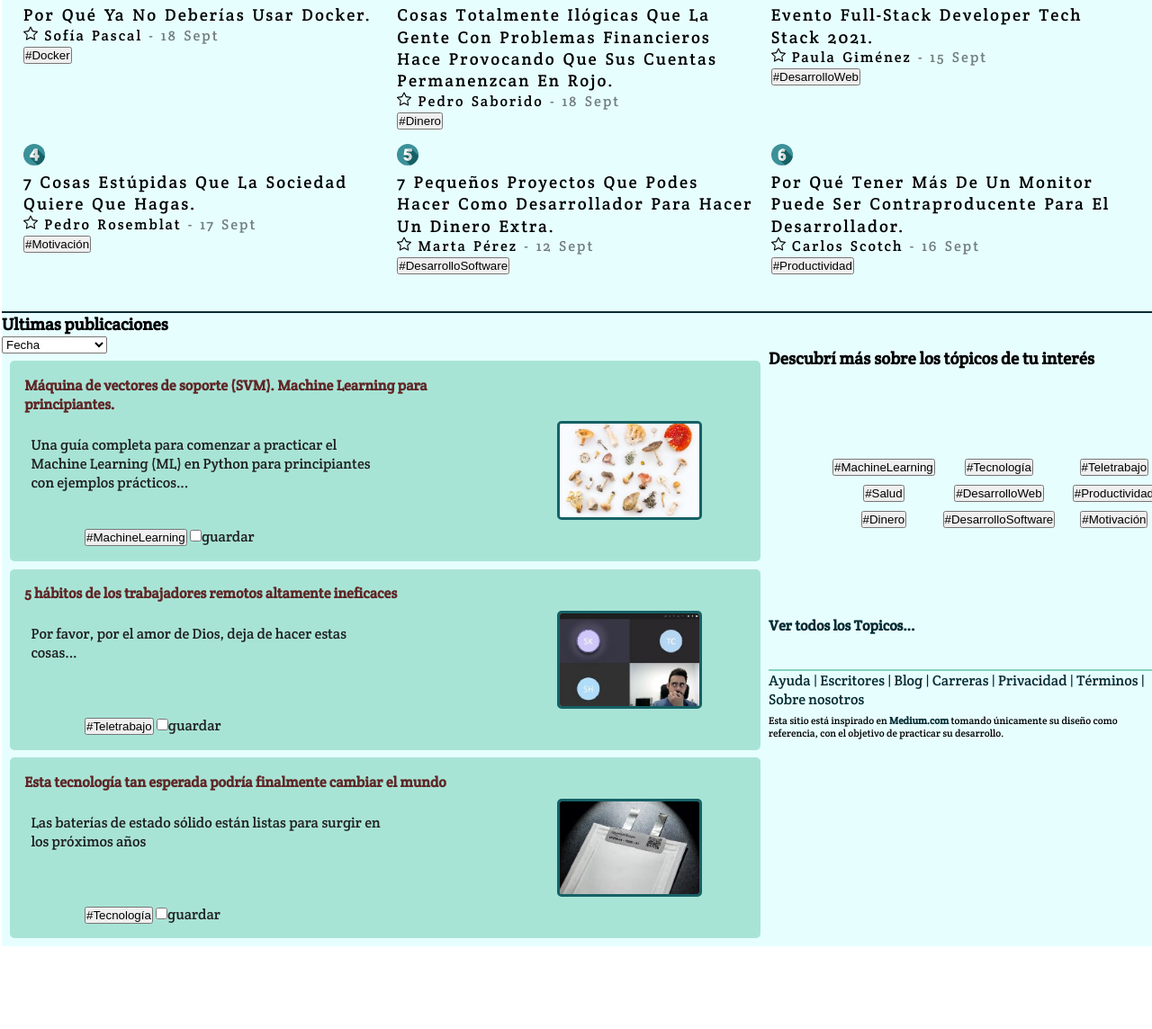
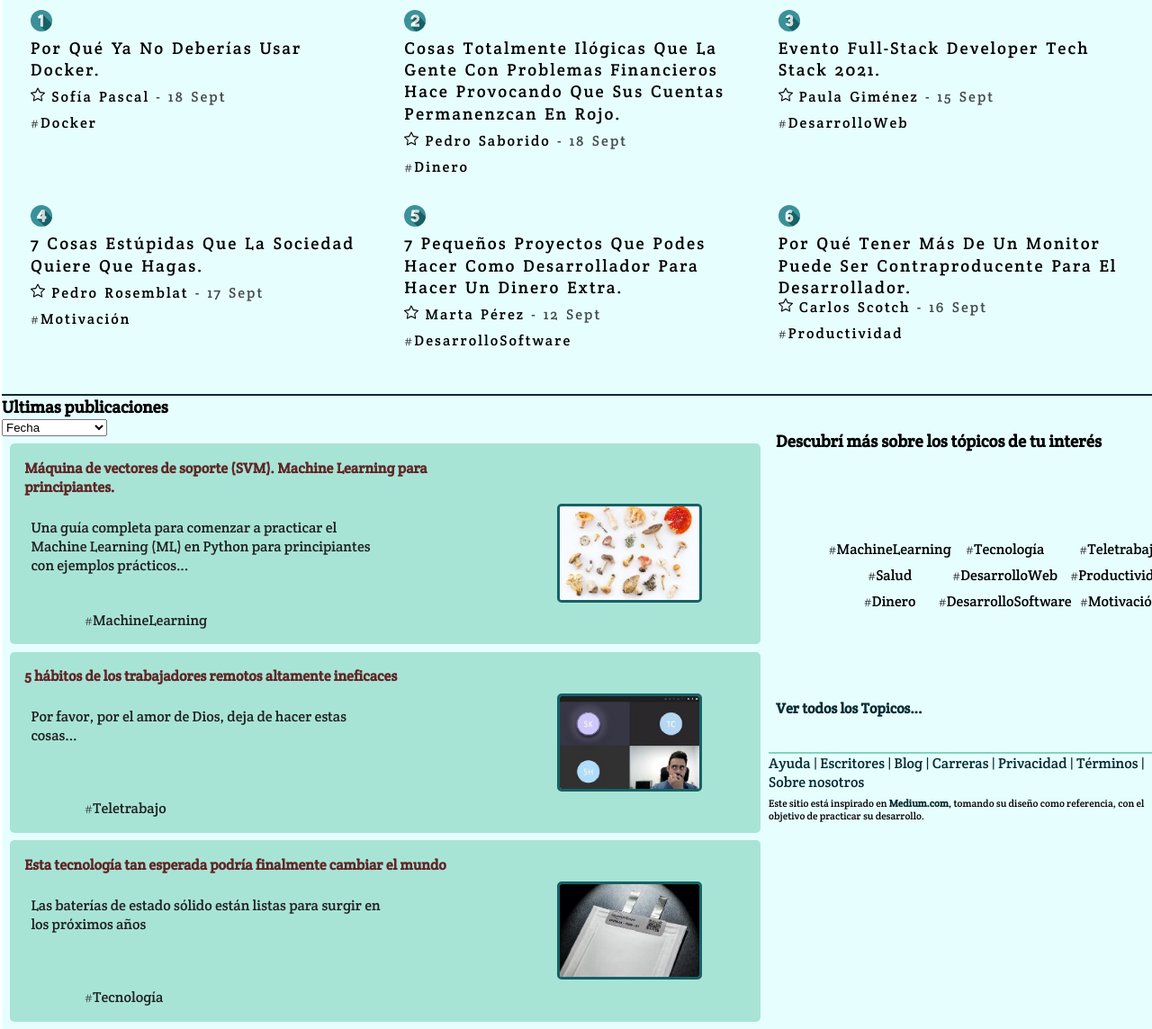
Before and after one commit to GerardoDR/dw-coder, a website: page index.html in a window 1280 px wide. Shown: the part 370-1514 px from the top of the page at 90% size. Before the commit the page ends 1422 px from the top, so only its background shows below. Drawn offline with Linux system fonts and the light colour scheme.

Commit message:
Reemplazo de buttons para los #topicos + remocion input 'guardar' + mas comentarios utiles + w-100 img hero index

```diff
--- a/index.html
+++ b/index.html
@@ -40,40 +40,40 @@
                     <h3 class="tendencias__ol__h3--caps">Por qué ya no deberías usar Docker.</h3>
                     <p class="tendencias__autor"><img src="./assets/iconos/star.svg" alt="icono estrella"> Sofía
                         Pascal<span class="tendencias__ol__fecha--color"> - 18 Sept</span></p>
-                    <button>#Docker</button>
+                    <span class="topico">#Docker</span>
                 </li>
                 <li class="tendencias__ol--ico2">
                     <h3 class="tendencias__ol__h3--caps">Cosas totalmente ilógicas que la gente con problemas
                         financieros hace provocando que sus cuentas permanenzcan en rojo.</h3>
                     <p class="tendencias__autor"><img src="./assets/iconos/star.svg" alt="icono estrella"> Pedro
                         Saborido<span class="tendencias__ol__fecha--color"> - 18 Sept</span></p>
-                    <button>#Dinero</button>
+                    <span class="topico">#Dinero</span>
                 </li>
                 <li class="tendencias__ol--ico3">
                     <h3 class="tendencias__ol__h3--caps">Evento Full-Stack Developer Tech Stack 2021.</h3>
                     <p class="tendencias__autor"> <img src="./assets/iconos/star.svg" alt="icono estrella"> Paula
                         Giménez<span class="tendencias__ol__fecha--color"> - 15 Sept</span></p>
-                    <button>#DesarrolloWeb</button>
+                    <span class="topico">#DesarrolloWeb</span>
                 </li>
                 <li class="tendencias__ol--ico4">
                     <h3 class="tendencias__ol__h3--caps">7 cosas estúpidas que la sociedad quiere que hagas.</h3>
                     <p class="tendencias__autor"> <img src="./assets/iconos/star.svg" alt="icono estrella"> Pedro
                         Rosemblat<span class="tendencias__ol__fecha--color"> - 17 Sept</span></p>
-                    <button>#Motivación</button>
+                    <span class="topico">#Motivación</span>
                 </li>
                 <li class="tendencias__ol--ico5">
                     <h3 class="tendencias__ol__h3--caps">7 pequeños proyectos que podes hacer como desarrollador para
                         hacer un dinero extra.</h3>
                     <p class="tendencias__autor"> <img src="./assets/iconos/star.svg" alt="icono estrella"> Marta
                         Pérez<span class="tendencias__ol__fecha--color"> - 12 Sept</span></p>
-                    <button>#DesarrolloSoftware</button>
+                    <span class="topico">#DesarrolloSoftware</span>
                 </li>
                 <li class="tendencias__ol--ico6">
                     <h3 class="tendencias__ol__h3--caps">Por qué tener más de un monitor puede ser contraproducente para
                         el desarrollador.</h3>
                     <span class="tendencias__autor"> <img src="./assets/iconos/star.svg" alt="icono estrella"> Carlos
                         Scotch<span class="tendencias__ol__fecha--color"> - 16 Sept</span></p>
-                        <button>#Productividad</button>
+                        <span class="topico">#Productividad</span>
                 </li>
             </ol>
         </div>
@@ -96,8 +96,7 @@
                         comenzar a practicar el Machine Learning (ML) en Python para principiantes con ejemplos
                         prácticos...</p>
                 </div>
-                <button class="publicaciones__articulo--ml-10-mb-2">#MachineLearning</button>
-                <input label="save" type="checkbox"><span>guardar</span>
+                <p class="publicaciones__articulo--ml-10-mb-2">#MachineLearning</p>
             </article>
             <article class="publicaciones__articulo">
                 <h4 class="publicaciones__articulo--ml publicaciones__articulo--marron">5 hábitos de los trabajadores
@@ -108,8 +107,7 @@
                     <p class="publicaciones__articulo--ml articulo__contenido--order-width50">Por favor, por el amor de
                         Dios, deja de hacer estas cosas...</p>
                 </div>
-                <button class="publicaciones__articulo--ml-10-mb-2">#Teletrabajo</button>
-                <input label="save" type="checkbox"><span>guardar</span>
+                <p class="publicaciones__articulo--ml-10-mb-2">#Teletrabajo</p>
             </article>
             <article class="publicaciones__articulo">
                 <h4 class="publicaciones__articulo--ml publicaciones__articulo--marron">Esta tecnología tan esperada
@@ -120,23 +118,22 @@
                     <p class="publicaciones__articulo--ml articulo__contenido--order-width50">Las baterías de estado
                         sólido están listas para surgir en los próximos años</p>
                 </div>
-                <button class="publicaciones__articulo--ml-10-mb-2">#Tecnología</button>
-                <input label="save" type="checkbox"><span>guardar</span>
+                <p class="publicaciones__articulo--ml-10-mb-2">#Tecnología</p>
             </article>
         </main>
         <aside class="indexGrid__aside">
             <h3>Descubrí más sobre los tópicos de tu interés</h3>
             <br>
             <ol class="aside__ol">
-                <li class="aside__ol--justCntr"><button>#MachineLearning</button></li>
-                <li class="aside__ol--justCntr"><button>#Tecnología</button></li>
-                <li class="aside__ol--justCntr"><button>#Teletrabajo</button></li>
-                <li class="aside__ol--justCntr"><button>#Salud</button></li>
-                <li class="aside__ol--justCntr"><button>#DesarrolloWeb</button></li>
-                <li class="aside__ol--justCntr"><button>#Productividad</button></li>
-                <li class="aside__ol--justCntr"><button>#Dinero</button></li>
-                <li class="aside__ol--justCntr"><button>#DesarrolloSoftware</button></li>
-                <li class="aside__ol--justCntr"><button>#Motivación</button></li>
+                <li class="aside__ol--justCntr topico">#MachineLearning</li>
+                <li class="aside__ol--justCntr topico">#Tecnología</li>
+                <li class="aside__ol--justCntr topico">#Teletrabajo</li>
+                <li class="aside__ol--justCntr topico">#Salud</li>
+                <li class="aside__ol--justCntr topico">#DesarrolloWeb</li>
+                <li class="aside__ol--justCntr topico">#Productividad</li>
+                <li class="aside__ol--justCntr topico">#Dinero</li>
+                <li class="aside__ol--justCntr topico">#DesarrolloSoftware</li>
+                <li class="aside__ol--justCntr topico">#Motivación</li>
             </ol>
             <br>
             <h4>
@@ -152,10 +149,10 @@
                 <li><a href="./404.html"> Privacidad |</a></li>
                 <li><a href="./404.html"> Términos |</a></li>
                 <li><a href="./404.html"> Sobre nosotros</a></li>
-                <p class="indexGrid__footer--font-p">Esta sitio está inspirado en <a
-                        href="https://medium.com/"><strong>Medium.com</strong></a> tomando únicamente su diseño como
-                    referencia, con el objetivo de practicar su desarrollo.</p>
             </ul>
+            <p class="indexGrid__footer--font-p">Este sitio está inspirado en <a
+                    href="https://medium.com/"><strong>Medium.com</strong></a>, tomando su diseño como
+                referencia, con el objetivo de practicar su desarrollo.</p>
         </footer>
     </div>
 </body>
--- a/scss/_components.scss
+++ b/scss/_components.scss
@@ -1,15 +1,25 @@
 /* modificadores */
 
-// generales /
+// generales
 
-/// Botones /
+/// Topicos
 
-button:hover {
-    color: $verde3;
+.topico:hover{
     font-weight: bold;
+    //efecto 'glow' en #topicos
+    text-shadow:
+        0 0 7px white,
+        0 0 10px white,
+        0 0 21px white,
+        0 0 42px $naranja,
+        0 0 82px $naranja,
+        0 0 92px $naranja,
+        0 0 102px $naranja,
+        0 0 151px $naranja;
+    cursor: pointer;
 }
 
-/// nav /
+/// nav
 
 nav img {
     width: 1.25em;
@@ -18,16 +28,18 @@ nav img {
     top: 0;
 }
 
-/// ul /
+/// ul
 
 ul li {
+    //se usa en nav y footer
     display: inline-block;
     list-style-type: none;
 }
 
-/// otros/
+/// otros
 
 .flexCenter {
+    //afecta a index, membresia y nuestrahistoria
     display: flex;
     flex-direction: column;
     justify-content: center;
@@ -36,6 +48,7 @@ ul li {
 }
 
 .hero__h1--font {
+    //afecta a index, membresia y nuestrahistoria
     background-color: $verde4;
     color: $marron;
     letter-spacing: 3px;
@@ -51,31 +64,38 @@ ul li {
 }
 
 #imgHero {
+    //gradiente para que quede mejor la imagen de hero por debajo de 850px
     display: flex;
     background: linear-gradient(to left, $marron, $naranja);
 }
 
 #imgHero img {
+    border-radius: .1em;
     margin: auto;
-    width: 90%;
-    opacity: 0.5;
+    width: 100%;
+    opacity: 0.7;
 }
 
 /// index__tendencias /
 
 .tendencias__ol {
+    p{
+        margin-top: .5em;
+        margin-bottom:.5em;
+    }
 
     @for $i from 1 through 6 {
 
         .tendencias__ol--ico#{$i} {
             list-style-image: url(../assets/iconos/#{$i}.svg);
+            padding: .5em;
 
             &:hover {
-                transform: scale(1.015, 1.015);
-                transition: transform .4s ease-in-out;
+                transform: scale(1.005, 1.005);
+                transition: transform .2s ease-in-out;
                 border-radius: 5px;
                 background-color: rgba(129, 212, 189, 0.5);
-                box-shadow: .3em .3em .1em $marron;
+                box-shadow: 0 0 .3em $naranja;
             }
         }
     }
@@ -111,6 +131,8 @@ ul li {
     .publicaciones__articulo--ml-10-mb-2 {
         margin-left: 10%;
         margin-bottom: 2%;
+        //agregado de estilo a #topicos en articulos
+        @extend .topico;
     }
 
     .articulo__contenido {
@@ -139,8 +161,9 @@ ul li {
     }
 
     &:hover {
-        transform: scale(1.01, 1.01);
-        transition: transform .4s ease-in-out;
+        transform: scale(1.005, 1.005);
+        transition: transform .2s ease-in-out;
+        box-shadow: 0 0 .5em $marron;
     }
 }
 
@@ -204,7 +227,9 @@ ul li {
     position: relative;
     /* TIENE QUE ESTAR RELATIVE PARA QUE NO TOME OPACITY */
     @extend .boton1;
+    //agregado estilo a #topicos
     background-color: $marron;
+    //color de boton 'hacete miembro'
 }
 
 
@@ -226,11 +251,13 @@ ul li {
 .escrHero a {
     align-self: center;
     background-color: $marron;
+    //color boton 'comenza a escribir'
 }
 
 .escrHero img {
     height: 100%;
     max-width: 55vw;
+    //evita que se estire la imagen hasta llegar al breakpoint
 }
 
 // escribir__tituloEscritores /
@@ -252,6 +279,7 @@ ul li {
     font-size: 1.5em;
     border-top: 1px solid $naranja;
     height: 100%;
+    //layout columna escritores y borde superior
 }
 
 .escritores ul li {
@@ -260,12 +288,14 @@ ul li {
     border-bottom: 1px solid $naranja;
     height: 20%;
     color: $verde4;
+    //nombres de escritores
 }
 
 .escritores img {
     border-radius: 3rem;
     margin-right: 1rem;
     height: 100%;
+    //avatares
 }
 
 ////////////////////////////// LOGIN /
@@ -273,6 +303,7 @@ ul li {
 // login__nav /
 
 .loginGrid nav {
+    //retoques al nav para login
     justify-self: stretch;
     border-bottom: 1px solid $naranja;
 
@@ -297,14 +328,11 @@ ul li {
 
 .login a {
     background-color: $marron;
+    /*color boton iniciar sesion*/
 }
 
 .animate__animated.animate__fadeIn {
     --animate-delay: 1s;
-}
-
-.colorBoton {
-    background-color: $marron;
 }
 
 // login__footer /
--- a/scss/_layout.scss
+++ b/scss/_layout.scss
@@ -74,7 +74,7 @@ nav {
     display: grid;
     align-items: center;
     justify-items: center;
-    grid-template-rows: auto 40vh 51.7vh auto;
+    grid-template-rows: auto 40vh 50.2vh auto;
     grid-template-columns: 1fr;
     grid-template-areas:
         "nav"
@@ -118,7 +118,8 @@ nav {
         word-spacing: 2px;
         line-height: 1.3;
         .tendencias__ol__fecha--color{
-            opacity: .5;
+            //opacidad no mayor para respetar accesibilidad
+            opacity: .7;
         }
     }
 
@@ -138,7 +139,9 @@ nav {
     display: flex;
     flex-direction: column;
     justify-content: space-evenly;
+    margin-left: .5em;
     .aside__ol {
+        //grid de 9 #topicos
         display: grid;
         list-style: none;
         grid-template-columns: repeat(3, 8em);
```
Also changed, not shown: login.html (+1 -2 lines), scss/styles.css.
